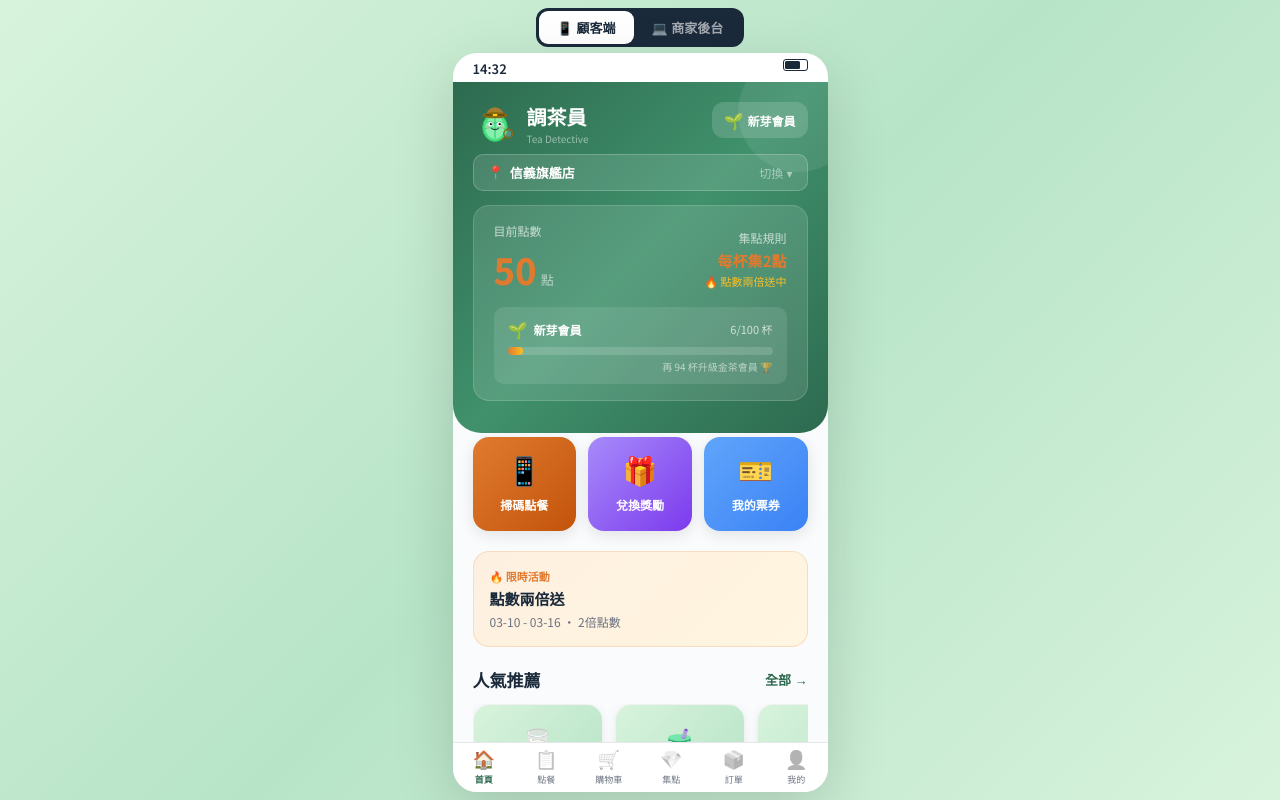
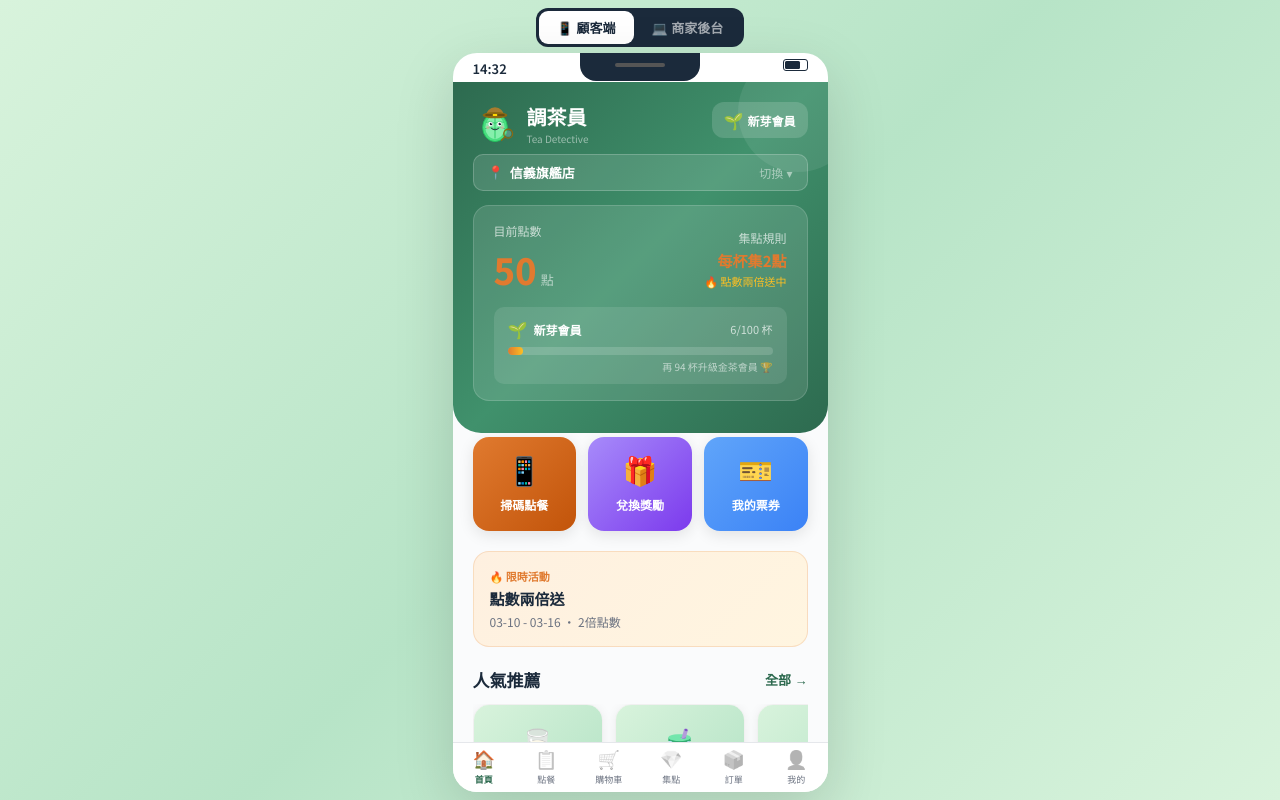
Before and after one commit to alanyw123/orderdot-tea-detective, a React (Vite) app: page / in a window 1280 px wide. Built offline with nearby package versions, Linux system fonts and the light colour scheme.

Commit message:
Update v3.0

```diff
--- a/App.jsx
+++ b/App.jsx
@@ -346,8 +346,9 @@ function CCart({nav}){
 
 function CApp({pg,setPG}){const{cart}=useG();const[animClass,setAnimClass]=useState("fadeIn");const prevPg=useCallback((id)=>{setAnimClass("fadeOut");setTimeout(()=>{setPG(id);setAnimClass("fadeIn");},150);},[setPG]);
   const r=()=>{switch(pg){case"home":return <CHome nav={prevPg}/>;case"menu":return <CMenu nav={prevPg}/>;case"cart":return <CCart nav={prevPg}/>;case"loyalty":return <CLoy/>;case"orders":return <COrd/>;case"tracking":return <CTrk nav={prevPg}/>;case"profile":return <CPro/>;default:return <CHome nav={prevPg}/>;}};const n=["home","menu","cart","loyalty","orders","profile"].includes(pg)?pg:"home";const tabs=[{id:"home",i:"🏠",l:"首頁"},{id:"menu",i:"📋",l:"點餐"},{id:"cart",i:"🛒",l:"購物車"},{id:"loyalty",i:"💎",l:"集點"},{id:"orders",i:"📦",l:"訂單"},{id:"profile",i:"👤",l:"我的"}];
-  return <div style={{width:"100%",maxWidth:375,height:"100%",background:"#fff",borderRadius:24,boxShadow:"0 20px 60px rgba(0,0,0,0.15)",overflow:"hidden",display:"flex",flexDirection:"column"}}>
+  return <div style={{width:"100%",maxWidth:375,height:"100%",background:"#fff",borderRadius:24,boxShadow:"0 20px 60px rgba(0,0,0,0.15)",overflow:"hidden",display:"flex",flexDirection:"column",position:"relative"}}>
     <style>{`@keyframes fadeIn{from{opacity:0;transform:translateY(8px)}to{opacity:1;transform:translateY(0)}}@keyframes fadeOut{from{opacity:1;transform:translateY(0)}to{opacity:0;transform:translateY(-8px)}}.fadeIn{animation:fadeIn 0.2s ease-out}.fadeOut{animation:fadeOut 0.15s ease-in}`}</style>
+    <div style={{position:"absolute",top:0,left:"50%",transform:"translateX(-50%)",width:120,height:28,background:DK,borderRadius:"0 0 16px 16px",zIndex:50}}><div style={{position:"absolute",top:10,left:"50%",transform:"translateX(-50%)",width:50,height:4,background:"#555",borderRadius:100}}/></div>
     <div style={{padding:"6px 20px 4px",fontSize:13,fontWeight:600,color:DK,display:"flex",justifyContent:"space-between",flexShrink:0}}><span>14:32</span><div style={{width:25,height:12,border:`1.5px solid ${DK}`,borderRadius:3,display:"flex",alignItems:"center",padding:1}}><div style={{width:"75%",height:"100%",background:DK,borderRadius:1.5}}/></div></div><div key={pg} className={animClass} style={{flex:1,display:"flex",flexDirection:"column",overflow:"hidden",minHeight:0}}>{r()}</div>{pg!=="tracking"&&<div style={{display:"flex",borderTop:"1px solid #e5e7eb",background:"#fff",paddingBottom:6,paddingTop:6,flexShrink:0}}>{tabs.map(t=><button key={t.id} onClick={()=>prevPg(t.id)} style={{flex:1,display:"flex",flexDirection:"column",alignItems:"center",gap:2,background:"none",border:"none",cursor:"pointer",position:"relative"}}><span style={{fontSize:18,filter:n===t.id?"none":"grayscale(1)",opacity:n===t.id?1:0.5}}>{t.i}</span>{t.id==="cart"&&cart.length>0&&<div style={{position:"absolute",top:-2,right:"50%",marginRight:-14,background:K.danger,color:"#fff",fontSize:8,fontWeight:800,width:14,height:14,borderRadius:"50%",display:"flex",alignItems:"center",justifyContent:"center"}}>{cart.length}</div>}<span style={{fontSize:9,fontWeight:n===t.id?700:400,color:n===t.id?P:GR}}>{t.l}</span></button>)}</div>}</div>;
 }
 
```
